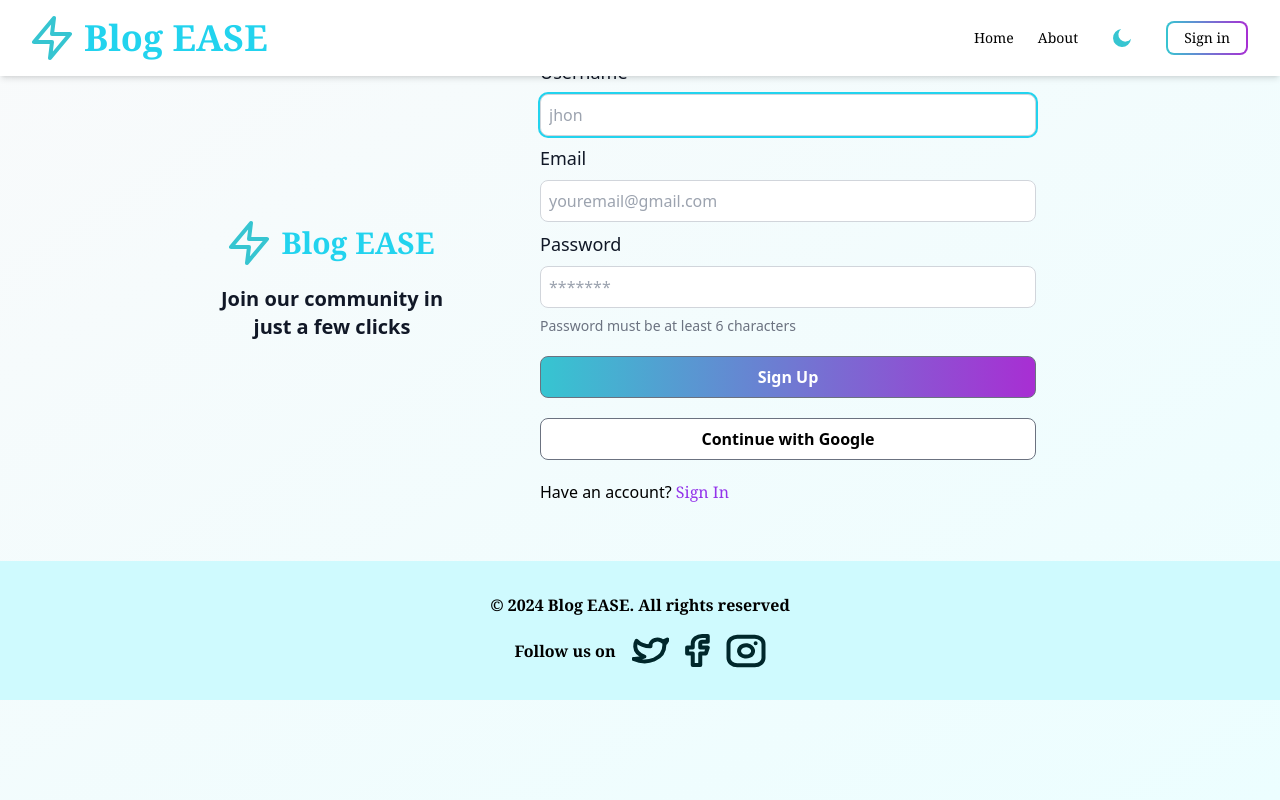
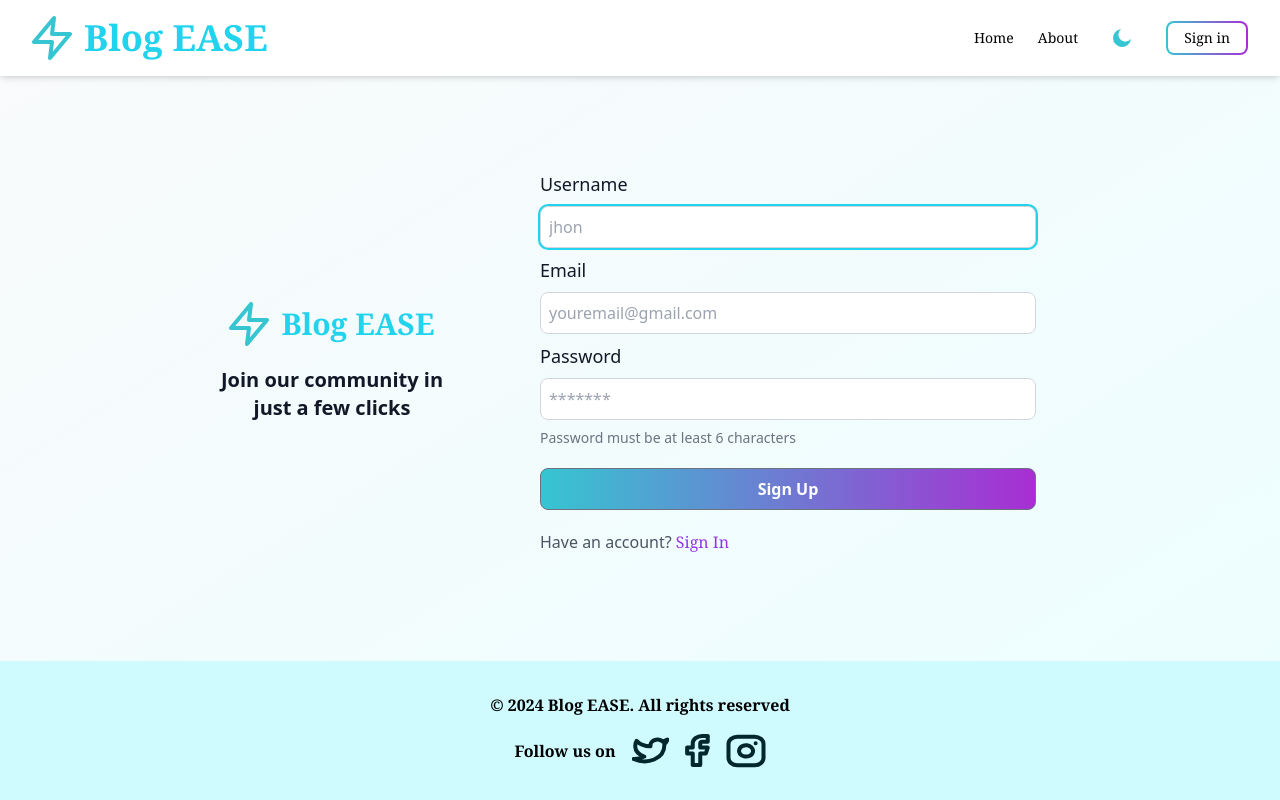
Before and after one commit to tenbite-daniel/Social_Blogging_App, a React (Vite) app in the folder frontend/: page /register in a window 1280 px wide. Built offline with nearby package versions, Linux system fonts and the light colour scheme.

Commit message:
fix: aligned the register and login properly. and made the sidebar collapse after menu item clicked.

```diff
--- a/frontend/src/components/SideNav.jsx
+++ b/frontend/src/components/SideNav.jsx
@@ -1,6 +1,6 @@
 import { Link } from "react-router-dom";
 
-export default function SideNav({ isCollapsed }) {
+export default function SideNav({ isCollapsed, onCollapse }) {
     return (
         <aside
             className={`fixed h-[calc(100vh-4rem)] z-20 transition-all duration-300 ${
@@ -47,25 +47,29 @@ export default function SideNav({ isCollapsed }) {
                         {/* Full links */}
                         <Link
                             to="/my-posts"
-                            className="block px-4 py-2 hover:bg-gray-100 rounded-lg transition-colors dark:text-white hover:dark:text-black"
+                            onClick={onCollapse}
+                            className="block px-4 py-2 hover:bg-gray-100 rounded-lg transition-colors dark:text-white hover:dark:bg-gray-900"
                         >
-                            My Posts
+                            Dashboard
                         </Link>
                         <Link
                             to="/home"
-                            className="block px-4 py-2 hover:bg-gray-100 rounded-lg transition-colors dark:text-white hover:dark:text-black"
+                            onClick={onCollapse}
+                            className="block px-4 py-2 hover:bg-gray-100 rounded-lg transition-colors dark:text-white hover:dark:bg-gray-900"
                         >
                             All Post
                         </Link>
                         <Link
                             to="/create-post"
-                            className="block px-4 py-2 hover:bg-gray-100 rounded-lg transition-colors dark:text-white hover:dark:text-black"
+                            onClick={onCollapse}
+                            className="block px-4 py-2 hover:bg-gray-100 rounded-lg transition-colors dark:text-white hover:dark:bg-gray-900"
                         >
                             Create Post
                         </Link>
                         <Link
                             to="/profile"
-                            className="block px-4 py-2 hover:bg-gray-100 rounded-lg transition-colors dark:text-white hover:dark:text-black"
+                            onClick={onCollapse}
+                            className="block px-4 py-2 hover:bg-gray-100 rounded-lg transition-colors dark:text-white hover:dark:bg-gray-900"
                         >
                             Profile
                         </Link>
--- a/frontend/src/layouts/AuthenticatedLayout.jsx
+++ b/frontend/src/layouts/AuthenticatedLayout.jsx
@@ -4,7 +4,7 @@ import Header from "../components/Header";
 import SideNav from "../components/SideNav";
 
 export default function AuthenticatedLayout() {
-    const [isSidebarCollapsed, setIsSidebarCollapsed] = useState(false);
+    const [isSidebarCollapsed, setIsSidebarCollapsed] = useState(true);
 
     return (
         <div className="min-h-screen flex flex-col bg-gray-50">
@@ -15,7 +15,10 @@ export default function AuthenticatedLayout() {
             />
 
             <div className="flex flex-1 pt-16 overflow-x-hidden">
-                <SideNav isCollapsed={isSidebarCollapsed} />
+                <SideNav
+                    isCollapsed={isSidebarCollapsed}
+                    onCollapse={() => setIsSidebarCollapsed(true)}
+                />
                 <main
                     className={`flex-1 transition-all duration-300 ${
                         isSidebarCollapsed ? "ml-0 lg:ml-16" : "ml-0 lg:ml-64"
--- a/frontend/src/pages/Login.jsx
+++ b/frontend/src/pages/Login.jsx
@@ -82,9 +82,9 @@ export default function Login() {
     };
 
     return (
-        <article className="min-h-screen bg-gradient-to-br from-gray-50 to-cyan-50 dark:from-gray-900 dark:to-gray-800 transition-colors duration-200">
+        <article className="min-h-screen flex flex-col justify-between bg-gradient-to-br from-gray-50 to-cyan-50 dark:from-gray-900 dark:to-gray-800 transition-colors duration-200">
             <Header />
-            <section className="w-full flex flex-col md:flex-row items-center justify-center gap-10 py-10 lg:py-[6.2rem] pt-28">
+            <section className="w-full flex flex-col md:flex-row items-center justify-center gap-10 py-10 lg:py-[6.2rem] mt-28">
                 <section>
                     <div className="flex items-center justify-center space-x-3">
                         <Logo />
@@ -165,7 +165,9 @@ export default function Login() {
                         </button>
                     </form>
                     <section className="mt-5">
-                        <span>Don't have an account? </span>
+                        <span className="text-gray-600 dark:text-gray-400 transition-colors duration-200">
+                            Don't have an account?{" "}
+                        </span>
                         <Link
                             to="/register"
                             className="font-serif font-medium text-md leading-none text-purple-600 hover:text-purple-400 transition-colors duration-200 bg-transparent focus:outline-none"
--- a/frontend/src/pages/Register.jsx
+++ b/frontend/src/pages/Register.jsx
@@ -81,9 +81,9 @@ export default function Register() {
     };
 
     return (
-        <article className="min-h-screen bg-gradient-to-br from-gray-50 to-cyan-50 dark:from-gray-900 dark:to-gray-800 transition-colors duration-200">
+        <article className="min-h-screen flex flex-col justify-between bg-gradient-to-br from-gray-50 to-cyan-50 dark:from-gray-900 dark:to-gray-800 transition-colors duration-200">
             <Header />
-            <section className="w-full flex flex-col md:flex-row items-center justify-center gap-10 py-10 lg:py-[3.6rem] pt-28">
+            <section className="w-full flex flex-col md:flex-row items-center justify-center gap-10 py-10 lg:py-[3.6rem] mt-28">
                 <section>
                     <div className="flex items-center justify-center space-x-3">
                         <Logo />
@@ -184,16 +184,11 @@ export default function Register() {
                         >
                             {loading ? "Creating Account..." : "Sign Up"}
                         </button>
-                        <button
-                            type="button"
-                            className="w-full p-2 border border-gray-500 mt-5 rounded-lg bg-white font-semibold hover:bg-[whitesmoke] transition-colors duration-300"
-                            disabled={loading}
-                        >
-                            Continue with Google
-                        </button>
                     </form>
                     <section className="mt-5">
-                        <span>Have an account? </span>
+                        <span className="text-gray-600 dark:text-gray-400 transition-colors duration-200">
+                            Have an account?{" "}
+                        </span>
                         <Link
                             to="/login"
                             className="font-serif font-medium text-md leading-none text-purple-600 hover:text-purple-400 transition-colors duration-200 bg-transparent focus:outline-none"
```
